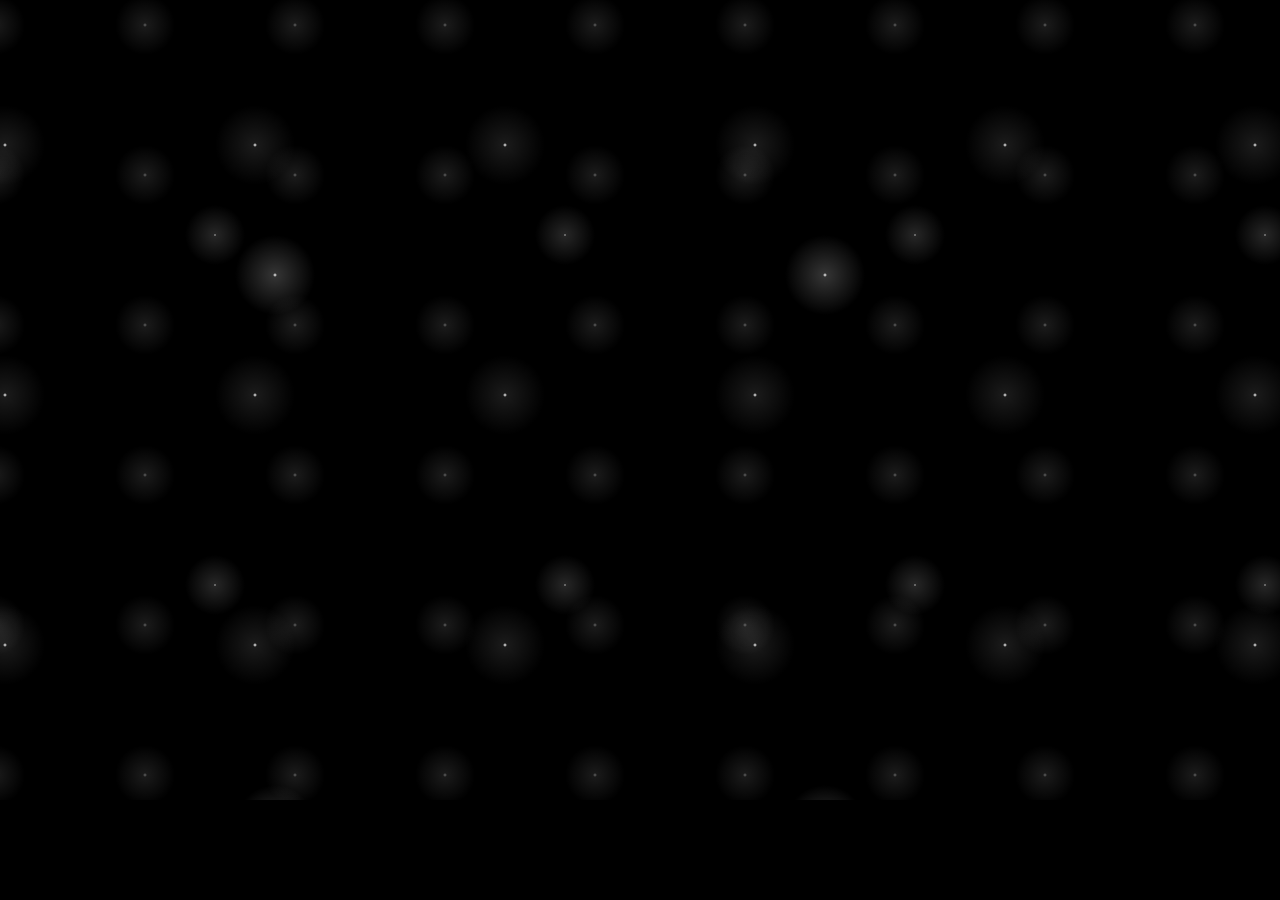
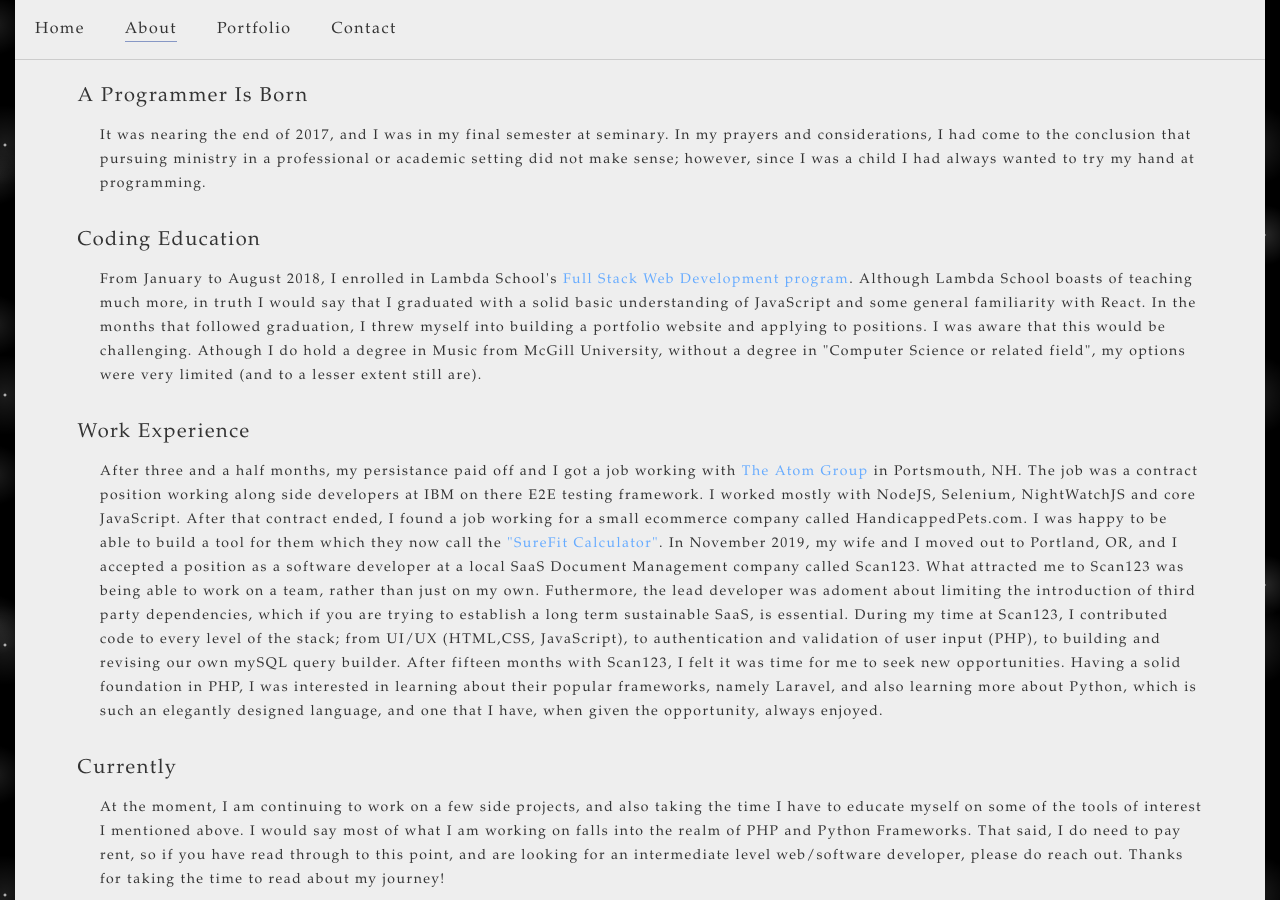
Before and after one commit to waltersgwoodward/portfolio, a React (Create React App) app: page /about in a window 1280 px wide. Before the commit the page ends 800 px from the top, so only its background shows below. Built offline with nearby package versions, Linux system fonts and the light colour scheme.

Commit message:
Adds About page (to be edited carefully later)

```diff
--- a/src/App.js
+++ b/src/App.js
@@ -6,8 +6,9 @@ import {
 } from "react-router-dom";
 
 import Home from "./components/Home.js";
+import About from "./components/About.js";
+import Portfolio from "./components/Portfolio.js";
 import Contact from "./components/Contact.js";
-import Portfolio from "./components/Portfolio.js";
 
 class App extends Component {
     render() {
@@ -15,8 +16,10 @@ class App extends Component {
             <Switch>
                 <Route path="/" component={Home} exact />
                 <Route path="/home" component={Home} exact />
+                <Route path="/about" component={About} exact />
+                <Route path="/portfolio" component={Portfolio} exact />
                 <Route path="/contact" component={Contact} exact />
-                <Route path="/portfolio" component={Portfolio} exact />
+
             </Switch>
         </Router>)
     }
--- /dev/null
+++ b/src/components/About.js
@@ -0,0 +1,19 @@
+import React, { Fragment } from 'react';
+
+import NavBar from './NavBar';
+import Bio from './About/Bio';
+import Footer from './Footer';
+
+class About extends React.PureComponent {
+  render() {
+    return (
+      <Fragment>
+        <NavBar/>
+        <Bio/>
+        <Footer/>
+      </Fragment>
+    );
+  }
+}
+
+export default About;
--- /dev/null
+++ b/src/components/About/Bio.js
@@ -0,0 +1,47 @@
+import React, { Fragment, PureComponent } from 'react';
+
+class Bio extends PureComponent {
+    render() {
+        return (
+            <Fragment>
+                <div className='page'>
+                    <div className='page-paragraph__wrap'>
+                        <div className="page-paragraph__header">A Programmer Is Born</div>
+                        <div className="page__paragraph">It was nearing the end of 2017, and I was in my final semester at seminary.
+In my prayers and considerations, I had come to the conclusion that pursuing ministry in a professional or academic setting did not make sense;
+however, since I was a child I had always wanted to try my hand at programming.
+                        </div>
+                    </div>
+                    <div className="page-paragraph__wrap">
+                        <div className="page-paragraph__header">Coding Education</div>
+                        <div className="page__paragraph">From January to August 2018, I enrolled in Lambda School's <a className="text__highlight" href="https://lambdaschool.com/courses/full-stack-web-development">Full Stack Web Development program</a>.
+Although Lambda School boasts of teaching much more, in truth I would say that I graduated with a solid basic understanding of JavaScript and some general familiarity with React.
+In the months that followed graduation, I threw myself into building a portfolio website and applying to positions.
+I was aware that this would be challenging. Athough I do hold a degree in Music from McGill University, without a degree in "Computer Science or related field", my options were very limited (and to a lesser extent still are).
+                        </div>
+                    </div>
+                    <div className="page-paragraph__wrap">
+                        <div className="page-paragraph__header">Work Experience</div>
+                        <div className="page__paragraph">After three and a half months, my persistance paid off and I got a job working with <a className="text__highlight" href="https://www.theatomgroup.com/">The Atom Group</a> in Portsmouth, NH. The job was a contract position working along side developers at IBM on there E2E testing framework.
+I worked mostly with NodeJS, Selenium, NightWatchJS and core JavaScript.
+After that contract ended, I found a job working for a small ecommerce company called HandicappedPets.com.
+I was happy to be able to build a tool for them which they now call the <a className="text__highlight" href="https://www.handicappedpets.com/wheelchair-sizer/">"SureFit Calculator"</a>.
+In November 2019, my wife and I moved out to Portland, OR, and I accepted a position as a software developer at a local SaaS Document Management company called Scan123.
+What attracted me to Scan123 was being able to work on a team, rather than just on my own.
+Futhermore, the lead developer was adoment about limiting the introduction of third party dependencies, which if you are trying to establish a long term sustainable SaaS, is essential.
+During my time at Scan123, I contributed code to every level of the stack; from UI/UX (HTML,CSS, JavaScript), to authentication and validation of user input (PHP), to building and revising our own mySQL query builder.
+After fifteen months with Scan123, I felt it was time for me to seek new opportunities. Having a solid foundation in PHP, I was interested in learning about their popular frameworks, namely Laravel, and also learning more about Python, which is such an elegantly designed language, and one that I have, when given the opportunity, always enjoyed.
+                        </div>
+                    </div>
+                    <div className="page-paragraph__wrap">
+                        <div className="page-paragraph__header">Currently</div>
+                        <div className="page__paragraph">At the moment, I am continuing to work on a few side projects, and also taking the time I have to educate myself on some of the tools of interest I mentioned above. I would say most of what I am working on falls into the realm of PHP and Python Frameworks. That said, I do need to pay rent, so if you have read through to this point, and are looking for an intermediate level web/software developer, please do reach out. Thanks for taking the time to read about my journey!
+                        </div>
+                    </div>
+                </div>
+            </Fragment>
+        );
+    }
+}
+
+export default Bio;
--- a/src/components/NavBar/DesktopMenu.js
+++ b/src/components/NavBar/DesktopMenu.js
@@ -7,6 +7,9 @@ class DesktopMenu extends Component {
             <div className='flex__row--space-around'>
                 <NavLink to='/home' className='navbar__link' activeClassName="active">
                     <div className='navbar-link__text'>Home</div>
+                </NavLink>
+                <NavLink to='/about' className='navbar__link' activeClassName="active">
+                    <div className='navbar-link__text'>About</div>
                 </NavLink>
                 <NavLink to='/portfolio' className='navbar__link' activeClassName="active">
                     <div className='navbar-link__text'>Portfolio</div>
--- a/src/components/NavBar/MobileMenu.js
+++ b/src/components/NavBar/MobileMenu.js
@@ -2,7 +2,7 @@ import React, { Component } from 'react';
 import { connect } from 'react-redux';
 import { toggleDropDown } from '../../actions';
 import { FontAwesomeIcon } from '@fortawesome/react-fontawesome';
-import { faHome, faBriefcase, faEnvelope} from '@fortawesome/free-solid-svg-icons';
+import { faHome, faUser, faBriefcase, faEnvelope} from '@fortawesome/free-solid-svg-icons';
 import { Link } from "react-router-dom";
 
 import HamburgerMenu from './MobileMenu/HamburgerMenu';
@@ -29,6 +29,10 @@ class MobileMenu extends Component {
                       <Link to='/' className='navbar__link' onClick={this.handleClick}>
                           <FontAwesomeIcon icon={faHome} className='navbar__icon' aria-hidden='false'/>
                           <div>Home</div>
+                      </Link>
+                      <Link to='/about' className='navbar__link' onClick={this.handleClick}>
+                          <FontAwesomeIcon icon={faUser} className='navbar__icon' aria-hidden='false'/>
+                          <div>About</div>
                       </Link>
                       <Link to='/portfolio' className='navbar__link' onClick={this.handleClick}>
                           <FontAwesomeIcon icon={faBriefcase} className='navbar__icon' aria-hidden='false'/>
--- a/src/css/index.css
+++ b/src/css/index.css
@@ -58,6 +58,10 @@ input:focus {
   outline-color: #8798c5;
 }
 
+.text__highlight {
+  color: #66abff;
+}
+
 .page {
   padding-top: 60px;
   min-height: 100vh;
@@ -65,6 +69,7 @@ input:focus {
 
 .page__row {
   padding: 1rem 10px;
+  text-align: center;
 }
 
 .page-row__name {
@@ -73,12 +78,19 @@ input:focus {
   padding-top: 7rem;
 }
 
-.page-row__title {
-  text-align: center;
+.page-paragraph__wrap {
+  padding: 0.5rem 5%;
+  font-size: 14px;
 }
 
-.page-row__link {
-  text-align: center;
+.page-paragraph__header {
+  font-size: 20px;
+  padding: 1rem 0px;
+}
+
+.page__paragraph {
+  padding-left: 2%;
+  line-height: 1.5rem;
 }
 
 .navbar__wrap {
@@ -160,13 +172,13 @@ input:focus {
   padding: 100px 0px;
   border: 1px solid #ccc;
   border-width: 0px 1px 0px 0px;
-  animation-name: slide-menu-u920jxm;
+  animation-name: slide-menu-u920ldi;
   animation-duration: 0.2s;
   animation-fill-mode: forwards;
   animation-timing-function: ease-in;
   animation-delay: 0s;
 }
-@keyframes slide-menu-u920jxm {
+@keyframes slide-menu-u920ldi {
   from {
     width: 0;
   }
@@ -178,14 +190,14 @@ input:focus {
 .dropdown__overlay {
   height: 100%;
   width: 20%;
-  animation-name: fade-in-u920jye;
+  animation-name: fade-in-u920lec;
   animation-duration: 0.2s;
   animation-delay: 0.2s;
   animation-fill-mode: forwards;
   animation-timing-function: ease-in;
   background: none;
 }
-@keyframes fade-in-u920jye {
+@keyframes fade-in-u920lec {
   from {
     background: none;
   }
--- a/src/scss/component/_page.scss
+++ b/src/scss/component/_page.scss
@@ -5,6 +5,7 @@
 
 .page__row {
     padding: 1rem 10px;
+    text-align: center;
 }
 
 .page-row__name {
@@ -13,11 +14,17 @@
     padding-top: 7rem;
 }
 
-.page-row__title {
-    text-align: center;
+.page-paragraph__wrap {
+    padding: 0.5rem 5%;
+    font-size: $text1;
 }
 
-.page-row__link {
-    // display: block;
-    text-align: center;
+.page-paragraph__header {
+    font-size: $header5;
+    padding: 1rem 0px;
 }
+
+.page__paragraph {
+    padding-left: 2%;
+    line-height: 1.5rem;
+}
--- a/src/scss/component/_portfolio.scss
+++ b/src/scss/component/_portfolio.scss
@@ -20,8 +20,6 @@
     line-height: 1.5;
     font-size: $text1;
     font-weight: 500;
-    // color: $base__background;
-    // background: $base__color;
     padding: 10px;
 }
 
--- /dev/null
+++ b/src/scss/component/_text.scss
@@ -0,0 +1,3 @@
+.text__highlight {
+    color: $highlight__color2;
+}
--- a/src/scss/main.scss
+++ b/src/scss/main.scss
@@ -8,6 +8,7 @@
 @import "base/base.scss";
 
 // Component
+@import "component/text";
 @import "component/page";
 @import "component/navbar";
 @import "component/flex";
```
Also changed, not shown: src/reducers/index.js (+11 -15 lines), 1 other file (tests, documents, lock files or other folders).
